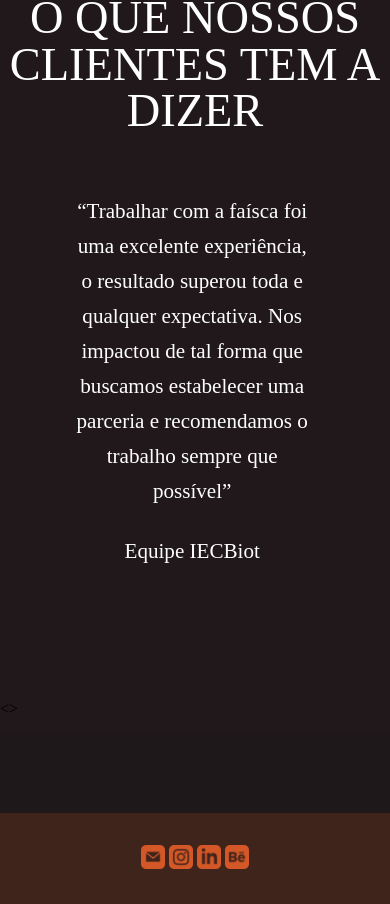
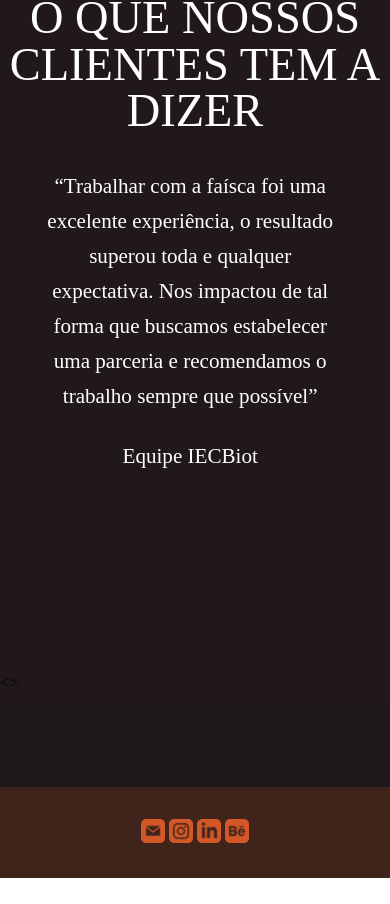
Before and after one commit to faisca-design/FaiscaJr, a Next.js app: page / in a window 390 px wide. Shown: the part 6295-7199 px from the top of the page. After the commit the page ends 7173 px from the top, so only its background shows below. Built offline with nearby package versions, Linux system fonts and the light colour scheme.

Commit message:
atualizando carrosel

```diff
--- a/src/components/home/HomeCarrousel/carousel.module.css
+++ b/src/components/home/HomeCarrousel/carousel.module.css
@@ -59,8 +59,8 @@
     }
 
     .depoimentosText {
-        padding-right: 0px;
-        padding-left: 0px;
+        padding-right: -50px;
+        padding-left: -50px;
         padding-top: 0px;
         padding-bottom: 22vh;
         border: none;
@@ -70,10 +70,10 @@
     }
 
     .item {
-        padding: 8vh;
+        padding: 5vh;
         height: 8vh;
-        margin-left: 5px;
-        margin-left: 5px;
+        margin-left: 1px;
+        margin-left: 1px;
         padding-bottom: 50vh;
         height: 10vh;
         background: transparent;
```
